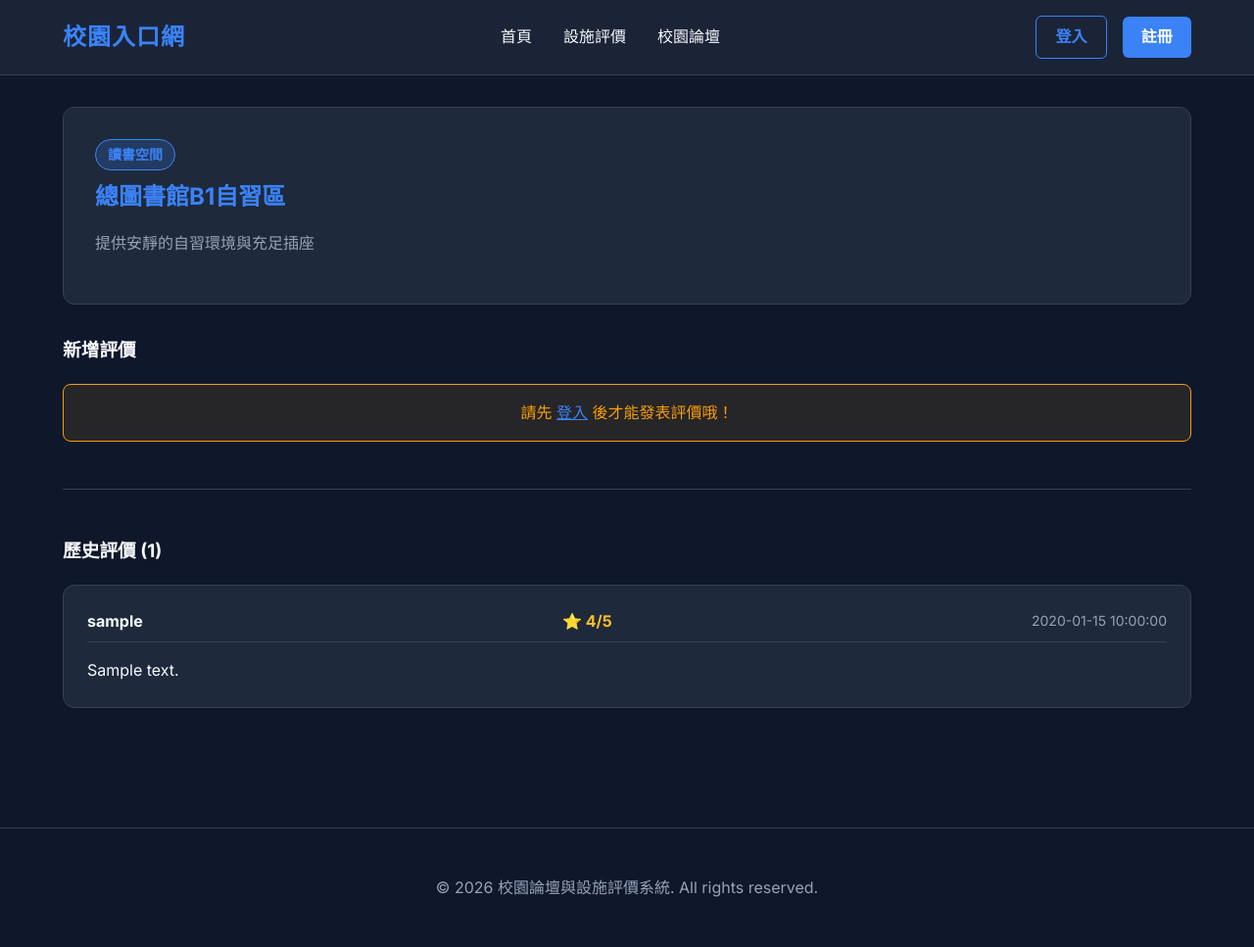
After one commit to andrew20070129-byte/End-of-term-special-topic-report, a Flask app: page /facility/1 in a window 1280 px wide. The commit adds this page. Shown: the whole page at 98% size. Run offline with Flask 3, Linux system fonts and the light colour scheme; data comes from the database, SQL or seed files in the repository; tables that the repository leaves empty hold one stand-in row (values such as "Sample post").

Commit message:
feat: implement facility rating module (list, detail, add review)

```diff
--- a/app.py
+++ b/app.py
@@ -78,5 +78,52 @@ def logout():
     flash('您已成功登出。', 'success')
     return redirect(url_for('index'))
 
+@app.route('/facilities')
+def facility_list():
+    conn = database.get_db_connection()
+    facilities = conn.execute('SELECT * FROM facilities').fetchall()
+    conn.close()
+    return render_template('facilities/facility_list.html', facilities=facilities)
+
+@app.route('/facility/<int:id>')
+def facility_detail(id):
+    conn = database.get_db_connection()
+    facility = conn.execute('SELECT * FROM facilities WHERE id = ?', (id,)).fetchone()
+
+    if not facility:
+        flash('找不到該設施', 'error')
+        conn.close()
+        return redirect(url_for('facility_list'))
+
+    reviews = conn.execute('''
+        SELECT r.*, u.username
+        FROM facility_reviews r
+        JOIN users u ON r.user_id = u.id
+        WHERE r.facility_id = ?
+        ORDER BY r.created_at DESC
+    ''', (id,)).fetchall()
+
+    conn.close()
+    return render_template('facilities/facility_detail.html', facility=facility, reviews=reviews)
+
+@app.route('/facility/<int:id>/review', methods=['POST'])
+@login_required
+def add_facility_review(id):
+    rating = request.form.get('rating', type=int)
+    content = request.form.get('content')
+
+    if not rating or rating < 1 or rating > 5:
+        flash('請給予有效的星等評分 (1-5)', 'error')
+        return redirect(url_for('facility_detail', id=id))
+
+    conn = database.get_db_connection()
+    conn.execute('INSERT INTO facility_reviews (facility_id, user_id, rating, content) VALUES (?, ?, ?, ?)',
+                 (id, session['user_id'], rating, content))
+    conn.commit()
+    conn.close()
+
+    flash('評價發布成功！', 'success')
+    return redirect(url_for('facility_detail', id=id))
+
 if __name__ == '__main__':
     app.run(debug=True)
--- a/static/css/style.css
+++ b/static/css/style.css
@@ -260,3 +260,68 @@ footer {
     margin-top: 1.5rem;
     color: var(--text-secondary);
 }
+
+/* Facility Badge */
+.badge {
+    display: inline-block;
+    padding: 0.25rem 0.75rem;
+    border-radius: 9999px;
+    font-size: 0.875rem;
+    font-weight: 600;
+}
+
+.badge-primary {
+    background-color: rgba(59, 130, 246, 0.2);
+    color: var(--primary-color);
+    border: 1px solid var(--primary-color);
+}
+
+/* Review System */
+.review-form {
+    background-color: var(--card-bg);
+    padding: 1.5rem;
+    border-radius: 12px;
+    border: 1px solid var(--border-color);
+}
+
+.review-card {
+    background-color: var(--card-bg);
+    padding: 1.5rem;
+    border-radius: 12px;
+    border: 1px solid var(--border-color);
+    margin-bottom: 1rem;
+    transition: transform 0.2s;
+}
+
+.review-card:hover {
+    border-color: rgba(59, 130, 246, 0.5);
+    transform: translateX(5px);
+}
+
+.review-header {
+    display: flex;
+    justify-content: space-between;
+    align-items: center;
+    margin-bottom: 1rem;
+    border-bottom: 1px solid var(--border-color);
+    padding-bottom: 0.5rem;
+}
+
+.review-rating {
+    color: #fbbf24;
+    font-weight: bold;
+}
+
+.review-date {
+    font-size: 0.875rem;
+    color: var(--text-secondary);
+}
+
+.alert-box {
+    background-color: rgba(245, 158, 11, 0.1);
+    border: 1px solid #f59e0b;
+    color: #f59e0b;
+    padding: 1rem;
+    border-radius: 8px;
+    text-align: center;
+}
--- a/templates/base.html
+++ b/templates/base.html
@@ -14,7 +14,7 @@
         </div>
         <ul class="nav-links">
             <li><a href="{{ url_for('index') }}">首頁</a></li>
-            <li><a href="#">設施評價</a></li>
+            <li><a href="{{ url_for('facility_list') }}">設施評價</a></li>
             <li><a href="#">校園論壇</a></li>
         </ul>
         <div class="auth-links">
--- /dev/null
+++ b/templates/facilities/facility_detail.html
@@ -0,0 +1,54 @@
+{% extends 'base.html' %}
+
+{% block title %}{{ facility.name }} - 設施評價{% endblock %}
+
+{% block content %}
+<div class="page-header" style="text-align: left; background: var(--card-bg); padding: 2rem; border-radius: 12px; border: 1px solid var(--border-color); margin-bottom: 2rem;">
+    <span class="badge badge-primary">{{ facility.category }}</span>
+    <h2 style="margin: 0.5rem 0; color: var(--primary-color);">{{ facility.name }}</h2>
+    <p style="color: var(--text-secondary);">{{ facility.description }}</p>
+</div>
+
+<div class="reviews-section">
+    <h3>新增評價</h3>
+    {% if session.get('user_id') %}
+    <form action="{{ url_for('add_facility_review', id=facility.id) }}" method="POST" class="review-form">
+        <div class="form-group">
+            <label>星等評分 (1-5)</label>
+            <div class="star-rating">
+                <input type="number" name="rating" min="1" max="5" required class="form-control" style="width: 100px;">
+            </div>
+        </div>
+        <div class="form-group">
+            <label>評價內容</label>
+            <textarea name="content" rows="4" class="form-control" placeholder="請分享您的使用心得..." required></textarea>
+        </div>
+        <button type="submit" class="btn-primary">發布評價</button>
+    </form>
+    {% else %}
+    <div class="alert-box">
+        請先 <a href="{{ url_for('login') }}" style="color: var(--primary-color); text-decoration: underline;">登入</a> 後才能發表評價哦！
+    </div>
+    {% endif %}
+
+    <hr style="border: 0; border-top: 1px solid var(--border-color); margin: 3rem 0;">
+
+    <h3>歷史評價 ({{ reviews|length }})</h3>
+    <div class="reviews-list">
+        {% for review in reviews %}
+        <div class="review-card">
+            <div class="review-header">
+                <strong>{{ review.username }}</strong>
+                <span class="review-rating">⭐️ {{ review.rating }}/5</span>
+                <span class="review-date">{{ review.created_at }}</span>
+            </div>
+            <div class="review-content">
+                {{ review.content }}
+            </div>
+        </div>
+        {% else %}
+        <p style="color: var(--text-secondary);">目前還沒有人對此設施留下評價，成為第一個評價的人吧！</p>
+        {% endfor %}
+    </div>
+</div>
+{% endblock %}
--- a/templates/index.html
+++ b/templates/index.html
@@ -7,7 +7,7 @@
     <h1>校園論壇與設施評價系統</h1>
     <p>在這裡，您可以探索校園內的各種設施評價，或是參與論壇討論，分享您的校園生活！</p>
     <div class="hero-buttons">
-        <a href="#" class="btn-primary btn-large">尋找設施</a>
+        <a href="{{ url_for('facility_list') }}" class="btn-primary btn-large">尋找設施</a>
         <a href="#" class="btn-outline btn-large">進入論壇</a>
     </div>
 </div>
```
Also changed, not shown: templates/facilities/facility_list.html (added, +22 -0 lines).
